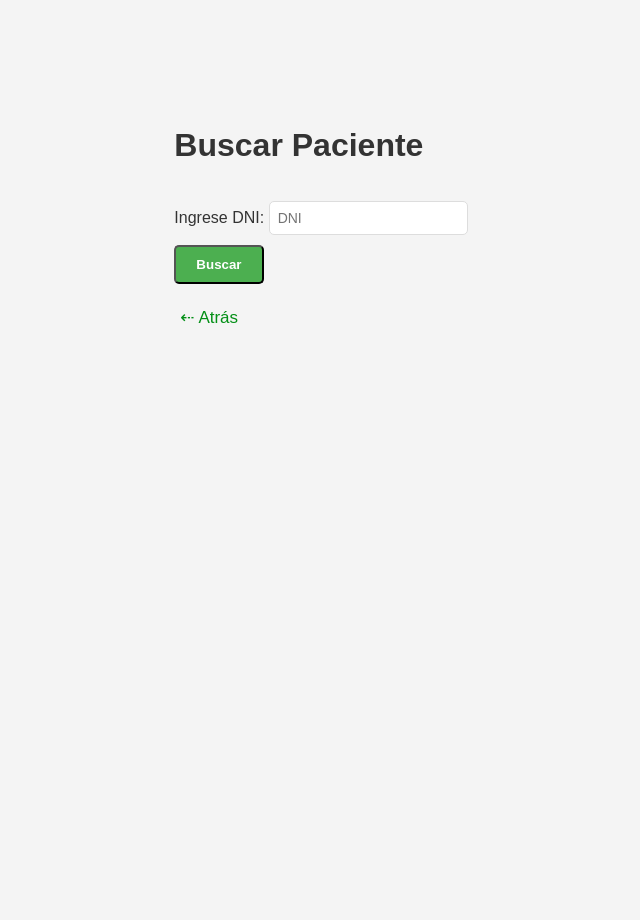
After one commit to AgustinRUade/gestorTurnos, a Flask app: page /pacientes/buscar_paciente in a window 1280 px wide. The commit adds this page. Shown: the whole page, without its empty margins (319-959 px from the left). Run offline with Flask 3, Linux system fonts and the light colour scheme.

Commit message:
Pacientes ingresan por email como usuario, dni como contraseña. cuando se registra un paciente él/ella mismo/a y cuando el usuario administrador lo registra, esto va al mismo JSON. Finalmente, el administrador puede buscar un paciente desde su interfaz

```diff
--- a/administrador/app.py
+++ b/administrador/app.py
@@ -10,7 +10,7 @@ PACIENTES_FILE = "pacientes.json"
 
 # Función para cargar la lista de pacientes desde el archivo JSON.
 # Si el archivo no existe o está vacío, devuelve una lista vacía.
-def cargar_pacientes():
+def cargar_pacientes():                                              #se repite misma funcion en admin.py
     if not os.path.exists(PACIENTES_FILE):
         return []
     with open(PACIENTES_FILE, "r", encoding="utf-8") as f:
@@ -22,7 +22,7 @@ def cargar_pacientes():
 
 # Función para guardar la lista de pacientes en el archivo JSON.
 # Sobrescribe el archivo con la nueva lista de pacientes.
-def guardar_pacientes(pacientes):
+def guardar_pacientes(pacientes):                                    #se repite misma funcion en admin.py
     try:
         with open(PACIENTES_FILE, "w", encoding="utf-8") as f:
             json.dump(pacientes, f, ensure_ascii=False, indent=4)
@@ -71,6 +71,21 @@ def index():
     # Ordenamos la lista de pacientes por el campo 'nombre'
     pacientes_ordenados = sorted(pacientes, key=lambda x: x["nombre"])
     return render_template("index.html", pacientes=pacientes_ordenados)
+
+@pacientes_bp.route('/buscar_paciente', methods=['GET']) #a esta ruta SOLO PUEDE ACCEDER EL ADMINISTRADOR para buscar un paciente por su DNI
+def buscar_paciente():
+    dni = request.args.get('dni')  #obtiene el parámetro 'dni' desde la URL (formulario GET)
+    pacientes = cargar_pacientes()
+    encontrado = None #variable con contenido False, si se encuentra un paciente se lo guarda en esta variable
+    if dni:
+        for paciente in pacientes: #se recorre la lista de pacientes (usuarios) para encontrar el paciente que tenga el DNI ingresado
+            if paciente["dni"] == dni:
+                encontrado = paciente
+                break #si se encuentra el paciente se sale del bucle
+        mensaje = None if encontrado else "Paciente no encontrado." #mensaje de error si no se encuentra ningún paciente
+        return render_template('buscar_paciente.html', paciente=encontrado, mensaje=mensaje)
+    return render_template('buscar_paciente.html', paciente=None, mensaje=None)
+
 
 #Agregamos paciente
 @pacientes_bp.route("/nuevo", methods=["GET", "POST"])
--- /dev/null
+++ b/administrador/templates/buscar_paciente.html
@@ -0,0 +1,53 @@
+{% extends 'base.html' %}
+{% block title %}Buscar Paciente{% endblock %}
+<link rel="stylesheet" href="{{ url_for('static', filename='style.login.css') }}">
+
+{% block content %}
+<body class="inicio">
+
+
+    <h1 class="titulo">Buscar Paciente</h1>
+
+    <form action="{{ url_for('clientes.buscar_paciente') }}" method="get" style="margin-bottom: 20px;">
+        <label for="dni">Ingrese DNI:</label>
+        <input type="text" name="dni" id="dni" placeholder="DNI" required>
+        <button type="submit">Buscar</button>
+        <a href="{{ url_for('clientes.index') }}" class="btn"> ⇠ Atrás</a>
+
+    </form>
+
+    {% if mensaje %}
+        <p style="color: red; font-weight: bold;">{{ mensaje }}</p>
+    {% endif %}
+
+    {% if paciente %}
+        <h2>Resultado encontrado</h2>
+        <table border="1" cellpadding="10" cellspacing="0">
+            <tr>
+                <th>Nombre</th>
+                <td>{{ paciente.nombre }}</td>
+            </tr>
+            <tr>
+                <th>Apellido</th>
+                <td>{{ paciente.apellido }}</td>
+            </tr>
+            <tr>
+                <th>DNI</th>
+                <td>{{ paciente.dni }}</td>
+            </tr>
+            <tr>
+                <th>Género</th>
+                <td>{{ paciente.genero }}</td>
+            </tr>
+            <tr>
+                <th>Email</th>
+                <td>{{ paciente.email }}</td>
+            </tr>
+            <tr>
+                <th>Obra Social</th>
+                <td>{{ paciente.obra_social }}</td>
+            </tr>
+        </table>
+    {% endif %}
+    {% endblock %}
+</body>
--- a/administrador/templates/index.html
+++ b/administrador/templates/index.html
@@ -10,6 +10,7 @@
     <div class="container">
         <h1 class="h1verde">Lista de pacientes  </h1>
         <a class="btn" href="{{ url_for('clientes.nuevo_paciente') }}">Cargar nuevo paciente</a>
+        <a class="btn" href="{{ url_for('clientes.buscar_paciente') }}">Buscar paciente</a>
         <table border="1" cellpadding="5" cellspacing="0">
         <thead>
             <tr class="tableverde">
--- a/pacientes.json
+++ b/pacientes.json
@@ -14,5 +14,21 @@
         "email": "agustinronchi15@gmail.com",
         "tipo": "Particular",
         "usuario": "agustinrr"
+    },
+    {
+        "nombre": "Sofía",
+        "apellido": "Romero Eckerdt",
+        "dni": "44423588",
+        "genero": "Femenino",
+        "email": "eckerdtsofia23@gmail.com",
+        "obra_social": "Omint"
+    },
+    {
+        "nombre": "Sofía",
+        "apellido": "Romero Eckerdt",
+        "dni": "44423507",
+        "genero": "Femenino",
+        "email": "sromeroeckerdt@uade.edu.ar",
+        "obra_social": "IOMA"
     }
 ]
--- a/registro/templates/registro.html
+++ b/registro/templates/registro.html
@@ -21,9 +21,6 @@
                 <option value="{{ obra }}">{{ obra }}</option>
             {% endfor %}
         </select><br><br>
-        <input type="text" name="usuario" required placeholder="Usuario"><br><br>
-        <input type="password" name="contrasenia" required placeholder="Contraseña"><br><br>
-
         <button type="submit" class="btn">Registrarse</button>
     </form>
 
```
Also changed, not shown: registro/admin.py (+33 -14 lines).
